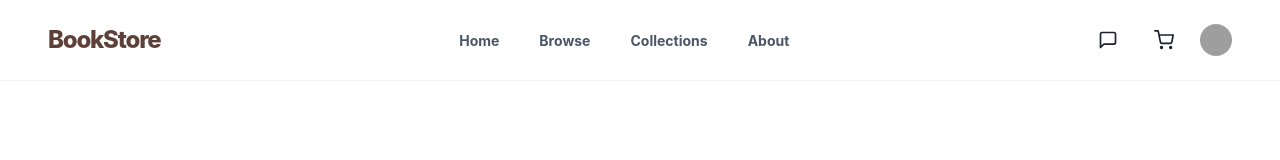
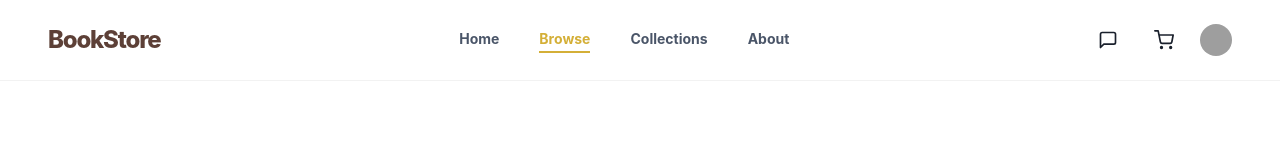
Before and after one commit to goyal2506/book, a React (Vite) app in the folder book-frontend/: page /browse in a window 1280 px wide. Shown: the top 160 px of the page. Built offline with nearby package versions, Linux system fonts and the light colour scheme; no server answers; sample sign-in values are in the browser's storage; grey boxes are pictures that could not be loaded.

Commit message:
navbar changes

```diff
--- a/book-frontend/src/Pages/NavbarAfterLogin.jsx
+++ b/book-frontend/src/Pages/NavbarAfterLogin.jsx
@@ -12,19 +12,19 @@ import {
   Box,
 } from "@chakra-ui/react";
 import { FiShoppingCart, FiMessageSquare, FiLogOut } from "react-icons/fi";
-import { useNavigate } from "react-router-dom";
+import { useNavigate, useLocation } from "react-router-dom";
 
 const NavbarAfterLogin = () => {
   const navigate = useNavigate();
+  const location = useLocation();
+
   const name = localStorage.getItem("name");
+  const role = localStorage.getItem("role");
 
   const user = {
-    name: name || 'Book Lover',
+    name: name || "Book Lover",
     avatar: "https://i.pravatar.cc/150?img=3",
   };
-
-  // Navigation links
-const role = localStorage.getItem("role");
 
   const navItems = [
     { label: "Home", path: "/home" },
@@ -35,7 +35,6 @@ const navItems = [
       ? [{ label: "Upload Book", path: "/upload" }]
       : []),
   ];
-
 
   return (
     <Flex
@@ -57,32 +56,40 @@ const navItems = [
         color="#5D4037"
         letterSpacing="tighter"
         cursor="pointer"
-        onClick={() => navigate("/")}
+        onClick={() => navigate("/home")}
       >
         BookStore
       </Text>
 
       {/* Nav Links */}
       <HStack spacing={10} display={{ base: "none", md: "flex" }}>
-        {navItems.map((item) => (
+        {navItems.map((item) => {
+          const isActive = location.pathname === item.path;
+
+          return (
             <Text
               key={item.label}
               fontSize="sm"
               fontWeight="bold"
-            color="gray.600"
               cursor="pointer"
+              color={isActive ? "#D4AF37" : "gray.600"}
+              borderBottom={
+                isActive ? "2px solid #D4AF37" : "2px solid transparent"
+              }
+              pb="2px"
               _hover={{ color: "#D4AF37" }}
               transition="0.2s"
               onClick={() => navigate(item.path)}
             >
               {item.label}
             </Text>
-        ))}
+          );
+        })}
       </HStack>
 
       {/* Right Section */}
       <HStack spacing={4}>
-        {/* Message Icon */}
+        {/* Messages */}
         <IconButton
           icon={<FiMessageSquare />}
           variant="ghost"
@@ -92,7 +99,7 @@ const navItems = [
           onClick={() => navigate("/messages")}
         />
 
-        {/* Cart Icon */}
+        {/* Cart */}
         <IconButton
           icon={<FiShoppingCart />}
           variant="ghost"
@@ -102,7 +109,7 @@ const navItems = [
           onClick={() => navigate("/cart")}
         />
 
-        {/* Profile Menu */}
+        {/* Profile */}
         <Menu>
           <MenuButton>
             <Avatar
@@ -124,8 +131,8 @@ const navItems = [
             <MenuItem
               icon={<FiLogOut />}
               onClick={() => {
-                localStorage.removeItem("token"); // remove token
-                navigate("/login"); // redirect to login
+                localStorage.removeItem("token");
+                navigate("/login");
               }}
             >
               Logout
```
Lines whose indentation alone changed are shown as unchanged.
